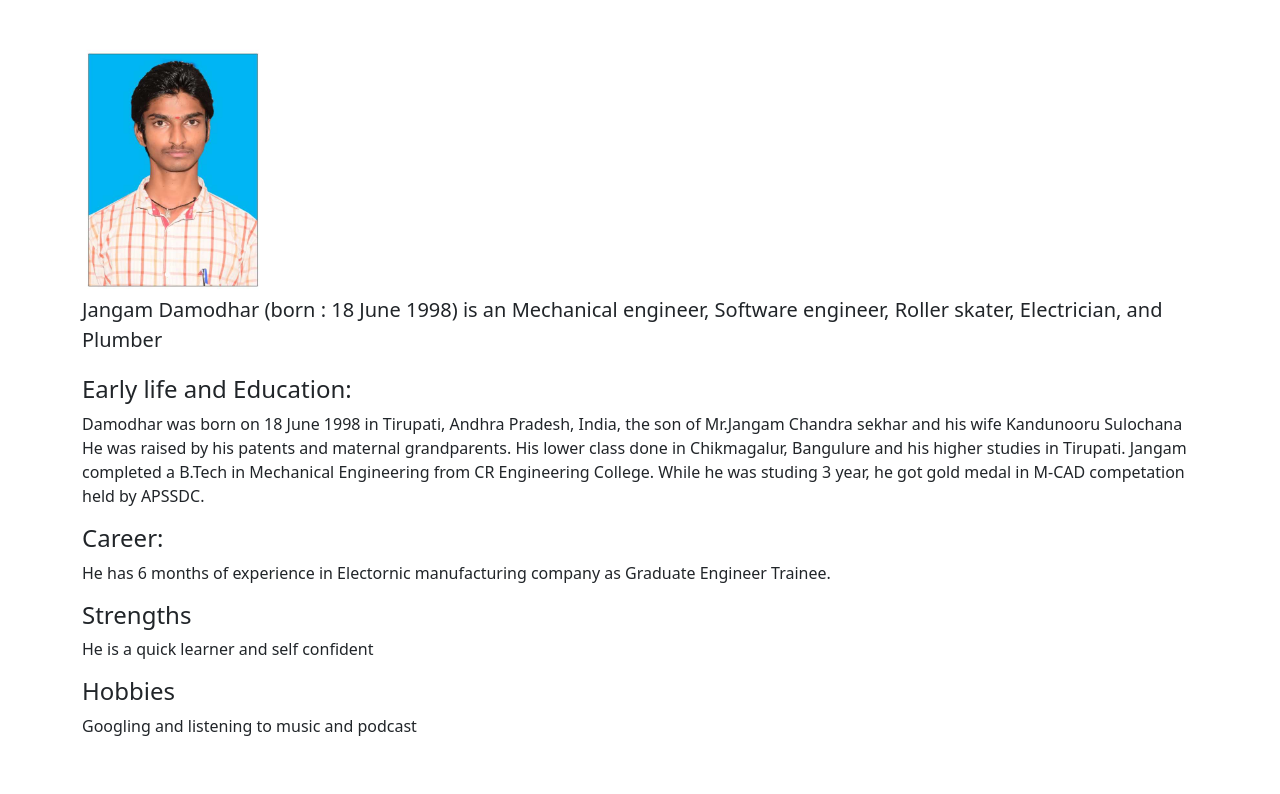
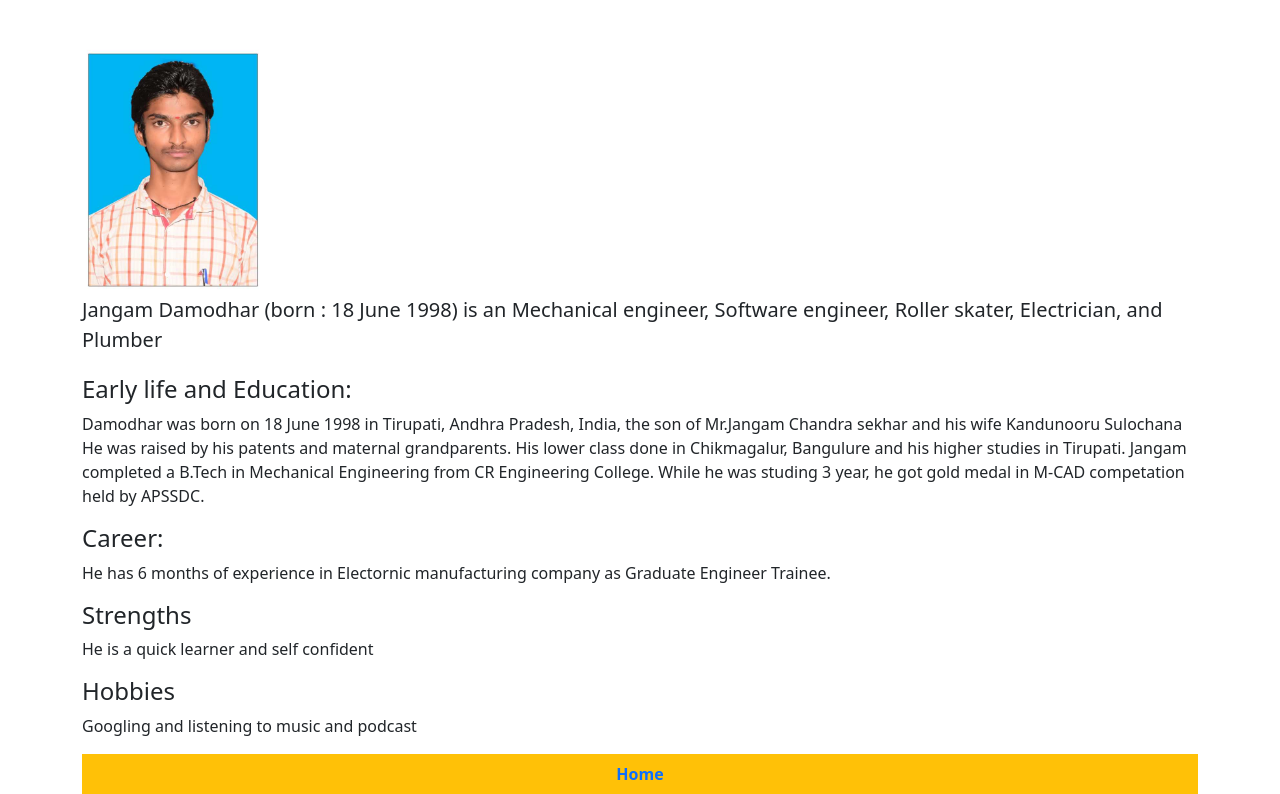
Before and after one commit to damu316/Group-project-3, a plain HTML site: page damodhar.html in a window 1280 px wide. Shown: the part 135-929 px from the top of the page. Before the commit the page ends 889 px from the top, so only its background shows below. Drawn offline with nearby package versions, Linux system fonts and the light colour scheme.

Commit message:
added home botton at end of page

```diff
--- a/damodhar.html
+++ b/damodhar.html
@@ -11,8 +11,11 @@
 
   </head>
   <body>
+
     <div class="container" >
+
         <div class="row">
+
             <div class="jumbotron jumbotron-fluid " >
                 <div class="display-3 container bg-secondary my-5 text-center text-white">
                   <h1 class="">Welcome to Damodhar's biography</h1>
@@ -42,6 +45,7 @@
             <h4>Hobbies</h4>
             <p>Googling and listening to music and podcast</p>
         </div>
+        <a class=" text-center fw-bold py-10 my-10 bg-warning nav-link"  href="./index.html">Home</a>
     </div>
 
     <!-- Bootstrap JavaScript Libraries -->
```
Also changed, not shown: gokul.html (+2 -2 lines), kavya.html (+2 -0 lines), rachana.html (+2 -0 lines), triveni.html (+2 -0 lines).
